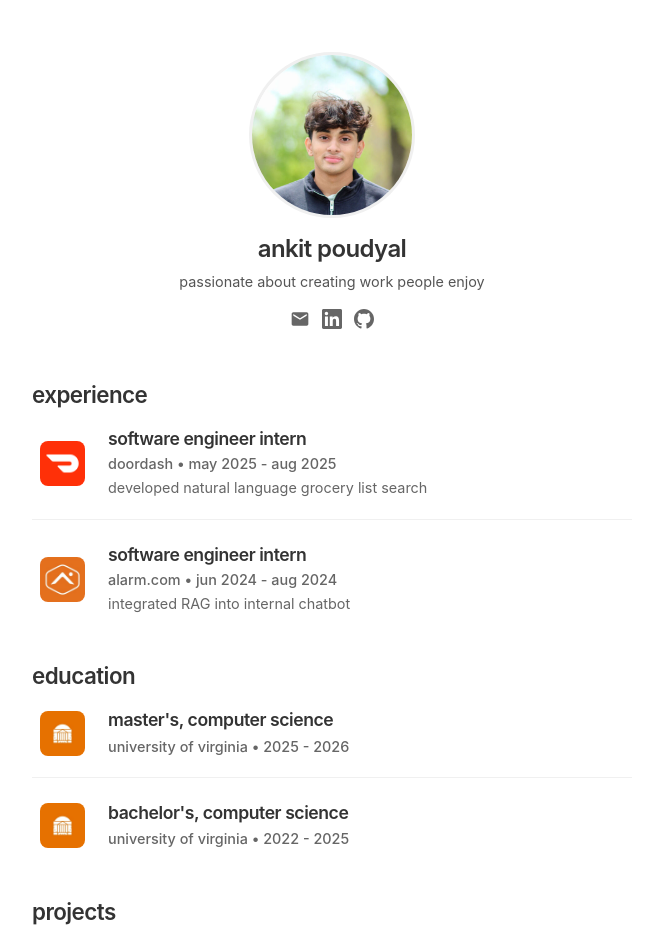
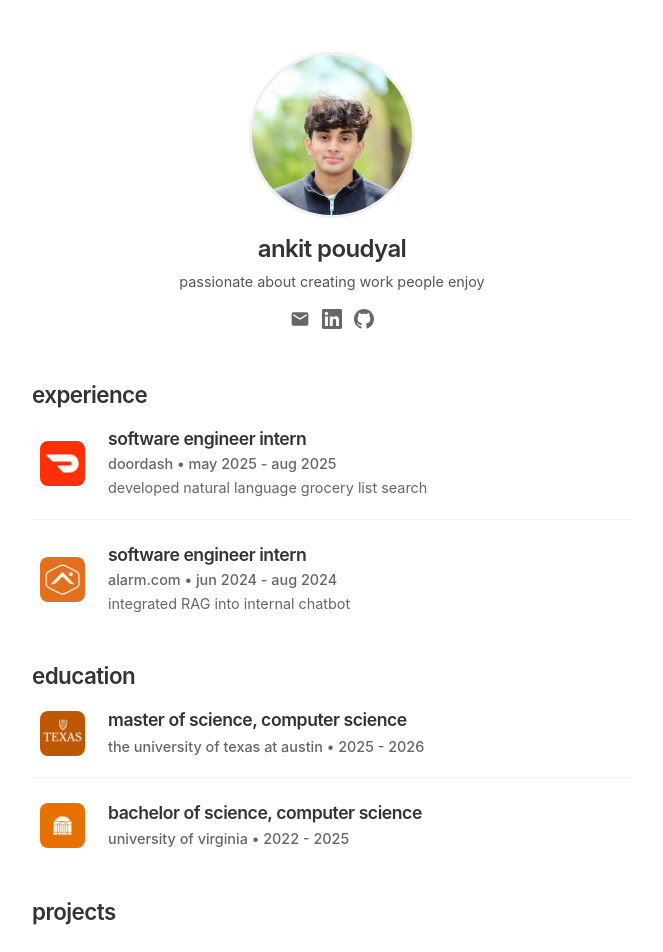
Before and after one commit to poudyalankit/Portfolio, a Nuxt app: page / in a window 1280 px wide. Shown: the top 952 px of the page, without its empty margins (308-971 px from the left). Built offline with nearby package versions, Linux system fonts and the light colour scheme.

Commit message:
changed education

```diff
--- a/app/app.vue
+++ b/app/app.vue
@@ -12,7 +12,7 @@
             <p>passionate about creating work people enjoy</p>
           </div>
           <div class="social-links">
-            <a href="mailto:ankitpoudyal@virginia.edu" class="social-icon" title="Email">
+            <a href="mailto:ankitpoudyal@utexas.edu" class="social-icon" title="Email">
               <svg viewBox="0 0 24 24" fill="currentColor" aria-hidden="true">
                 <path d="M20 4H4c-1.1 0-1.99.9-1.99 2L2 18c0 1.1.9 2 2 2h16c1.1 0 2-.9 2-2V6c0-1.1-.9-2-2-2zm0 4l-8 5-8-5V6l8 5 8-5v2z"/>
               </svg>
@@ -62,11 +62,11 @@
       <h2>education</h2>
       <div class="education-item">
         <div class="education-logo">
-          <img src="/images/uva_logo.jpeg" alt="University of Virginia" class="education-logo-img" loading="lazy" />
+          <img src="/images/ut_logo.jpeg" alt="The University of Texas at Austin" class="education-logo-img" loading="lazy" />
         </div>
         <div class="education-content">
-          <h3>master's, computer science</h3>
-          <p class="institution">university of virginia • 2025 - 2026</p>
+          <h3>master of science, computer science</h3>
+          <p class="institution">the university of texas at austin • 2025 - 2026</p>
         </div>
       </div>
       <div class="education-item">
@@ -74,7 +74,7 @@
           <img src="/images/uva_logo.jpeg" alt="University of Virginia" class="education-logo-img" loading="lazy" />
         </div>
         <div class="education-content">
-          <h3>bachelor's, computer science</h3>
+          <h3>bachelor of science, computer science</h3>
           <p class="institution">university of virginia • 2022 - 2025</p>
         </div>
       </div>
@@ -326,3 +326,5 @@ h2 {
   }
 }
 </style>
+<script setup lang="ts">
+</script>
```
Also changed, not shown: public/images/ut_logo.jpeg (added).
